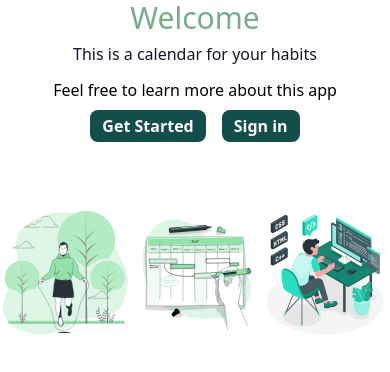
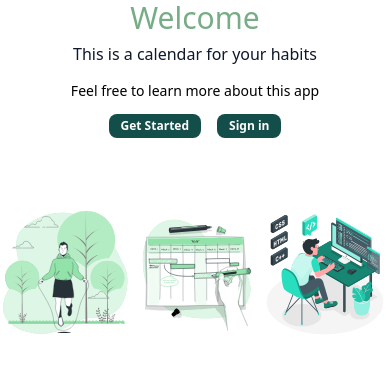
Before and after one commit to aguzovatii/calendar-frontend, a Next.js app: page /welcome in a window 390 px wide. Shown: the top 372 px of the page. Built offline with nearby package versions, Linux system fonts and the light colour scheme.

Commit message:
Delete the md breakepoint for text

```diff
--- a/app/welcome/page.tsx
+++ b/app/welcome/page.tsx
@@ -16,26 +16,26 @@ export default function WelcomePage({
         <div className="grow"></div>
         <div className="grid grid-rows-4 items-center justify-items-center">
           <div>
-            <p className="font-medium text-3xl lg:text-5xl xl:text-6xl text-[#77AD86]">
+            <p className="font-medium text-3xl md:text-5xl xl:text-6xl text-[#77AD86]">
               Welcome
             </p>
           </div>
           <div>
-            <p className="font-medium md:text-1xl lg:text-2xl xl:text-3xl">
+            <p className="font-medium md:text-1xl md:text-2xl xl:text-3xl">
               This is a calendar for your habits
             </p>
           </div>
           <div>
             <Link
               href="https://calendar-team.github.io/calendar-docs/"
-              className="font-medium md:text-sm lg:text-1xl xl:text-2xl text-black hover:underline"
+              className="font-medium text-sm md:text-1xl xl:text-2xl text-black hover:underline"
             >
               Feel free to learn more about this app
             </Link>
           </div>
           <div className="flex justify-center space-x-4 relative">
             <Link
-              className="bg-[#134e4a] hover:bg-[#0f766e] focus:ring-4 focus:ring-blue-300 font-semibold rounded-lg md:text-xs lg:text-xs xl:text-sm px-3 lg:px-5 py-1 lg:py-1.5 xl:py-2.5 text-white"
+              className="bg-[#134e4a] hover:bg-[#0f766e] focus:ring-4 focus:ring-blue-300 font-semibold rounded-lg text-xs md:text-xs xl:text-sm px-3 md:px-5 py-1 md:py-1.5 xl:py-2.5 text-white"
               href={
                 searchParams.callbackUrl
                   ? "/auth/signup?callbackUrl=" +
@@ -46,7 +46,7 @@ export default function WelcomePage({
               Get Started
             </Link>
             <Link
-              className="bg-[#134e4a] hover:bg-[#0f766e] focus:ring-4 focus:ring-blue-300 font-semibold rounded-lg md:text-xs lg:text-xs xl:text-sm px-3 lg:px-5 py-1 lg:py-1.5 xl:py-2.5 text-white"
+              className="bg-[#134e4a] hover:bg-[#0f766e] focus:ring-4 focus:ring-blue-300 font-semibold rounded-lg text-xs md:text-xs xl:text-sm px-3 md:px-5 py-1 md:py-1.5 xl:py-2.5 text-white"
               href={
                 searchParams.callbackUrl
                   ? "/auth/signin?callbackUrl=" +
```
